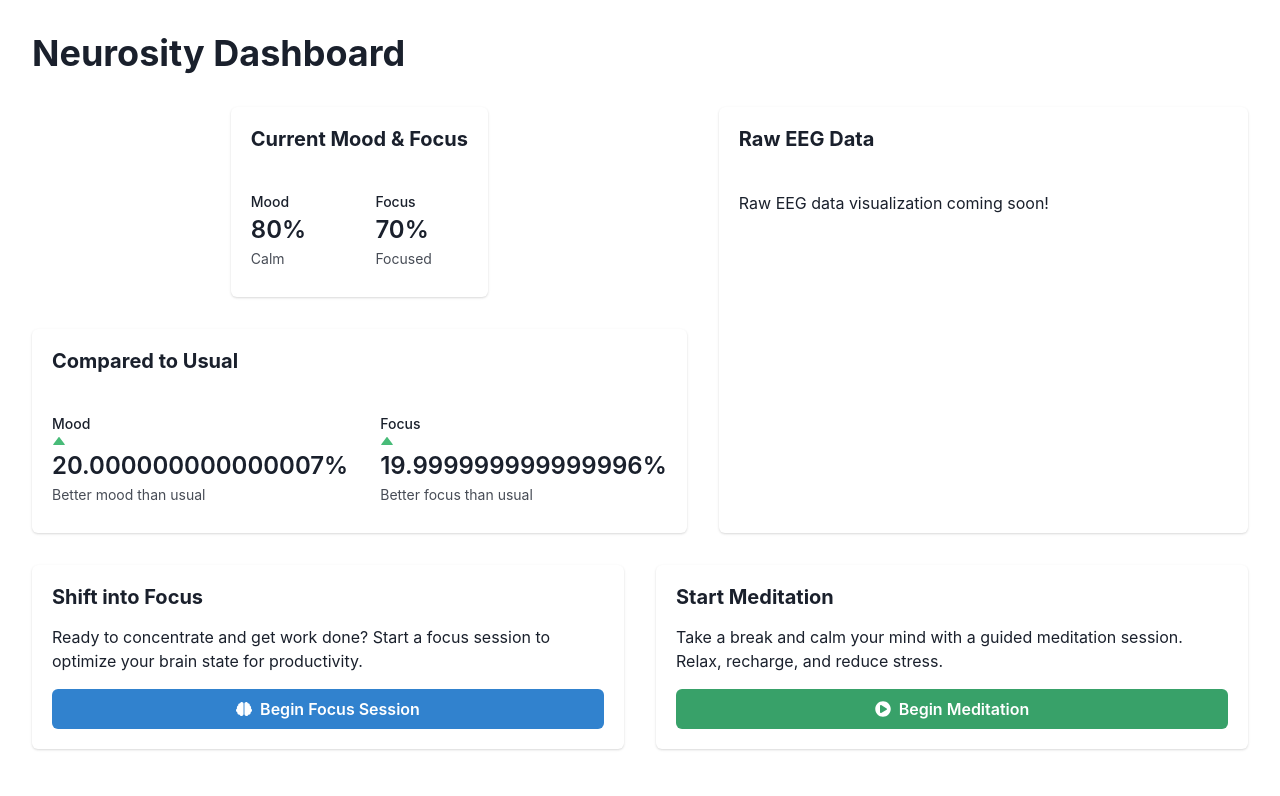
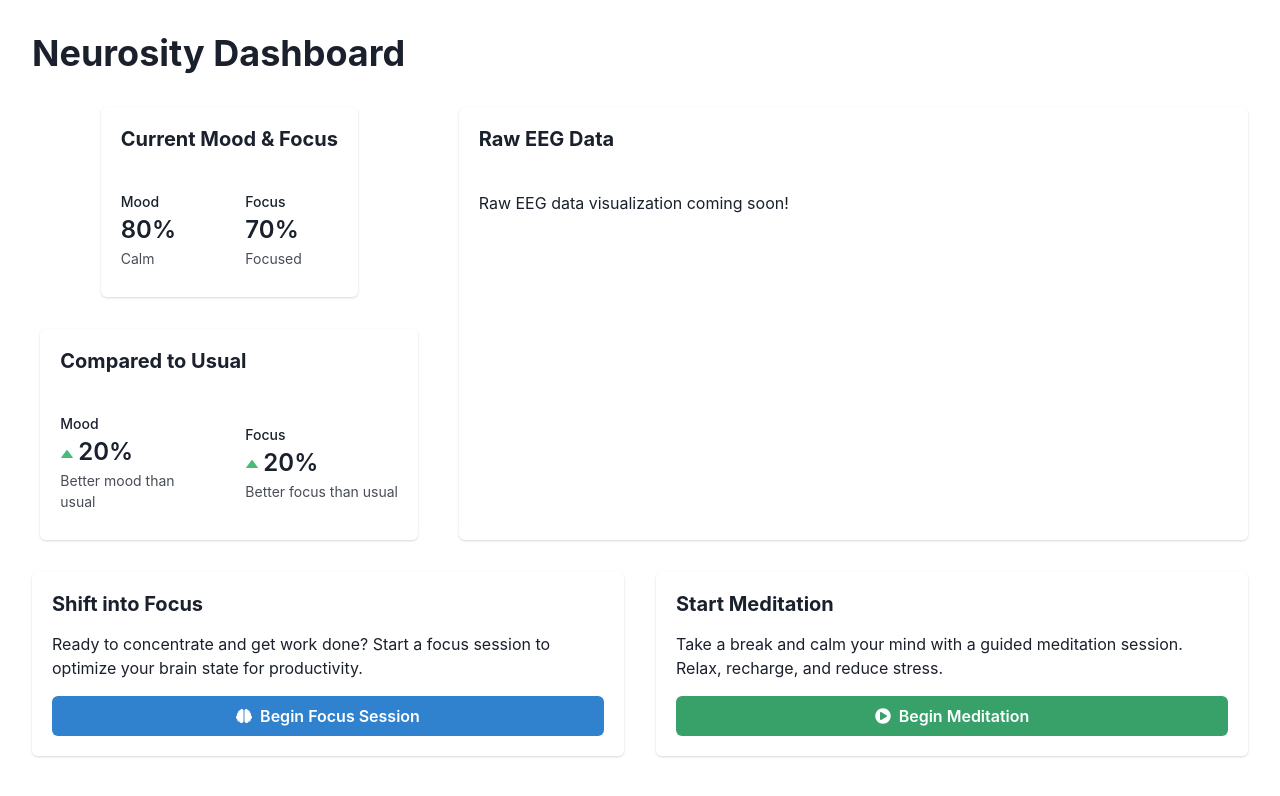
Before and after one commit to GPT-Engineer-App/neuro-mood-focus-dashboard, a React (Vite) app: page / in a window 1280 px wide. Shown: the top 796 px of the page. Built offline with nearby package versions, Linux system fonts and the light colour scheme.

Commit message:
Rounded the "Compared to usual" percentages to the nearest whole number using `Math.round()`.
Prompt: The "Compared to usual" numbers need to be rounded (currently "20.000000000000007%")

```diff
--- a/src/pages/Index.jsx
+++ b/src/pages/Index.jsx
@@ -49,7 +49,7 @@ const Index = () => {
                   <StatLabel>Mood</StatLabel>
                   <StatNumber>
                     <StatArrow type={moodData.score >= usualMoodData.score ? "increase" : "decrease"} />
-                    {Math.abs(moodData.score - usualMoodData.score) * 100}%
+                    {Math.round(Math.abs(moodData.score - usualMoodData.score) * 100)}%
                   </StatNumber>
                   <StatHelpText>{moodData.score >= usualMoodData.score ? "Better mood than usual" : "Worse mood than usual"}</StatHelpText>
                 </Stat>
@@ -57,7 +57,7 @@ const Index = () => {
                   <StatLabel>Focus</StatLabel>
                   <StatNumber>
                     <StatArrow type={focusData.score >= usualFocusData.score ? "increase" : "decrease"} />
-                    {Math.abs(focusData.score - usualFocusData.score) * 100}%
+                    {Math.round(Math.abs(focusData.score - usualFocusData.score) * 100)}%
                   </StatNumber>
                   <StatHelpText>{focusData.score >= usualFocusData.score ? "Better focus than usual" : "Worse focus than usual"}</StatHelpText>
                 </Stat>
```
